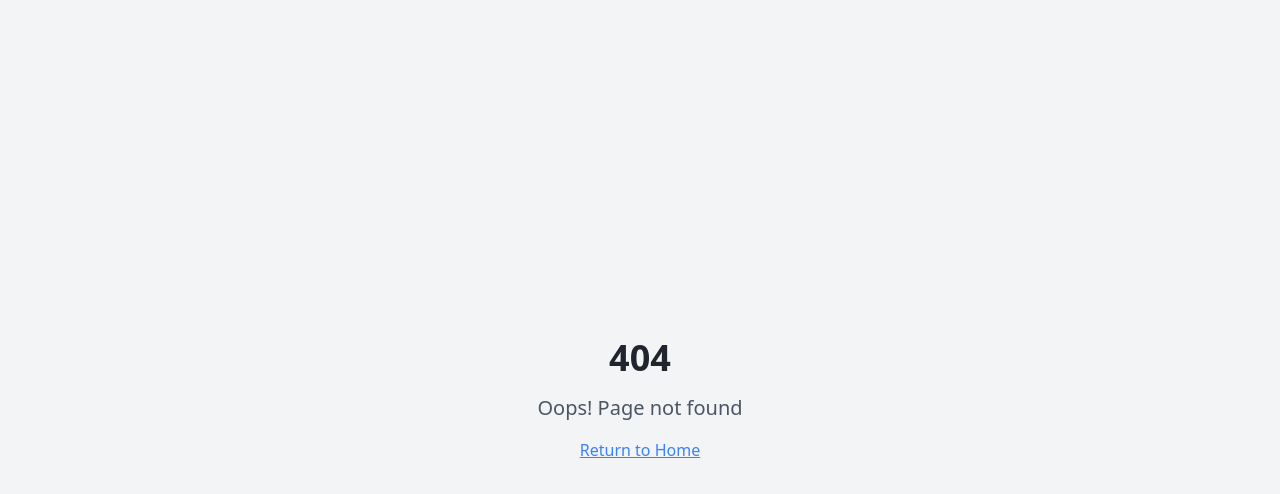
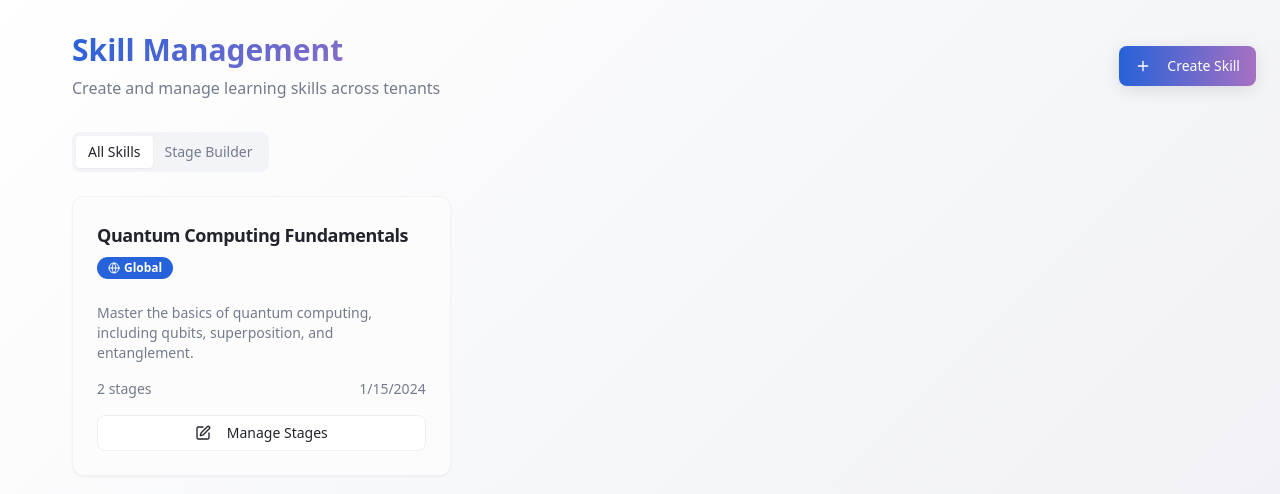
Before and after one commit to MahammadWahab540/prism-education, a React (Vite) app: page /course-management in a window 1280 px wide. Before the commit this address had no page. Shown: the top 494 px of the page. Built offline with nearby package versions, Linux system fonts and the light colour scheme.

Commit message:
Fix: Course Management route
The `/course-management` route was returning a 404 error. This has been fixed by ensuring the route is correctly registered and accessible.

```diff
--- a/src/App.tsx
+++ b/src/App.tsx
@@ -8,6 +8,7 @@ import Dashboard from "@/pages/Dashboard";
 import MySkills from "@/pages/MySkills";
 import Roadmap from "@/pages/Roadmap";
 import LearningPage from "@/pages/LearningPage";
+import CourseManagement from "@/pages/CourseManagement";
 import NotFound from "@/pages/NotFound";
 
 function App() {
@@ -22,6 +23,7 @@ function App() {
               <Route path="/my-skills" element={<MySkills />} />
               <Route path="/roadmap/:skillId" element={<Roadmap />} />
               <Route path="/learn/:skillId/:stageId" element={<LearningPage />} />
+              <Route path="/course-management" element={<CourseManagement />} />
               <Route path="*" element={<NotFound />} />
             </Routes>
           </div>
--- /dev/null
+++ b/src/pages/CourseManagement.tsx
@@ -0,0 +1,11 @@
+import React from 'react';
+import { DashboardLayout } from '@/components/layout/DashboardLayout';
+import { CourseManagement } from '@/components/platform-owner/CourseManagement';
+
+export default function CourseManagementPage() {
+  return (
+    <DashboardLayout>
+      <CourseManagement />
+    </DashboardLayout>
+  );
+}
```
